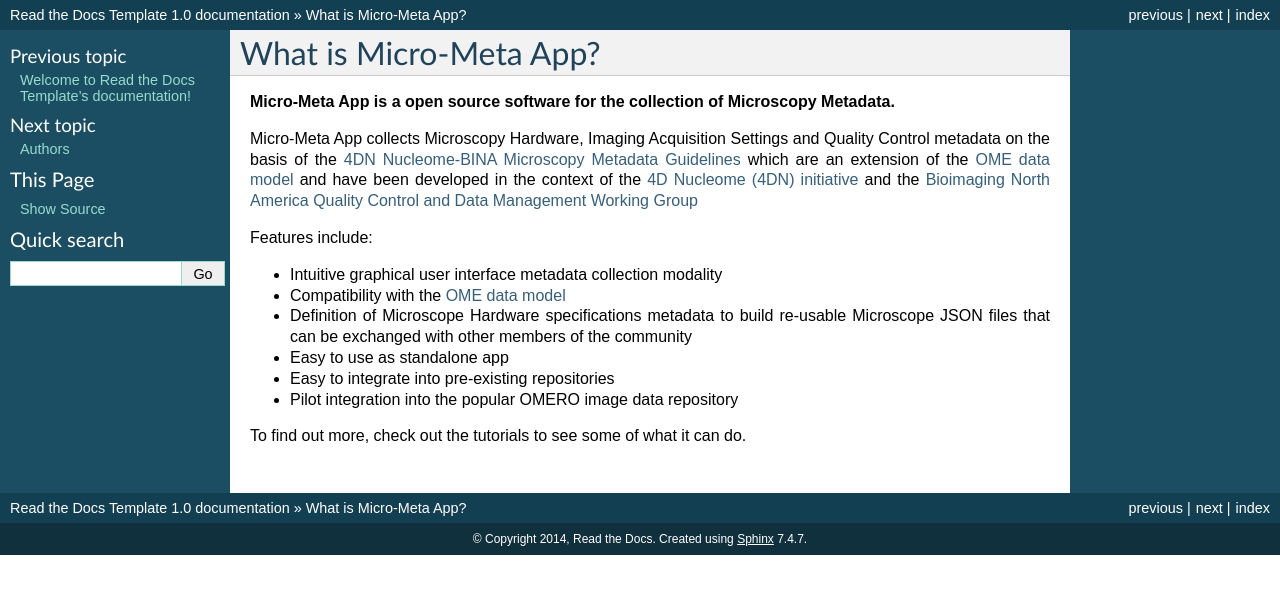
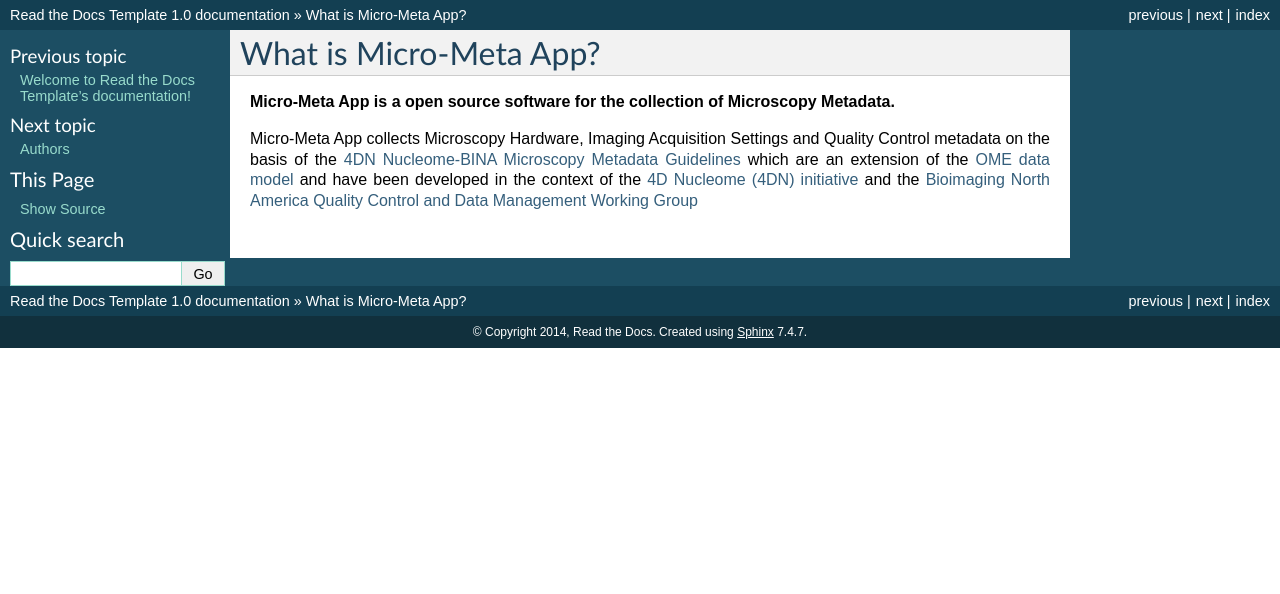
Before and after one commit to strambc/cs_test-docs, a Sphinx documentation site: the page built from docs/about.rst, in a window 1280 px wide. Shown: the top 594 px of the page. Built offline with Sphinx 7.4.7, drawn with Linux system fonts in a browser that asks for light colours.

Commit message:
Update about.rst

```diff
--- a/docs/about.rst
+++ b/docs/about.rst
@@ -5,14 +5,3 @@ What is Micro-Meta App?
 **Micro-Meta App is a open source software for the collection of Microscopy Metadata.**
 
 Micro-Meta App collects Microscopy Hardware, Imaging Acquisition Settings and Quality Control metadata on the basis of the `4DN Nucleome-BINA Microscopy Metadata Guidelines <https://arxiv.org/abs/1910.11370>`_ which are an extension of the `OME data model <https://docs.openmicroscopy.org/ome-model/5.6.1/developers/model-overview.html>`_ and have been developed in the context of the `4D Nucleome (4DN) initiative <https://www.4dnucleome.org/>`_ and the `Bioimaging North America <https://www.bioimagingna.org>`_ `Quality Control and Data Management Working Group <https://www.bioimagingna.org/qc-dm-wg>`_
-
-Features include:
-
-* Intuitive graphical user interface metadata collection modality
-* Compatibility with the `OME data model <https://docs.openmicroscopy.org/ome-model/5.6.1/developers/model-overview.html>`_
-* Definition of Microscope Hardware specifications metadata to build re-usable Microscope JSON files that can be exchanged with other members of the community
-* Easy to use as standalone app
-* Easy to integrate into pre-existing repositories
-* Pilot integration into the popular OMERO image data repository
-
-To find out more, check out the tutorials to see some of what it can do.
```
